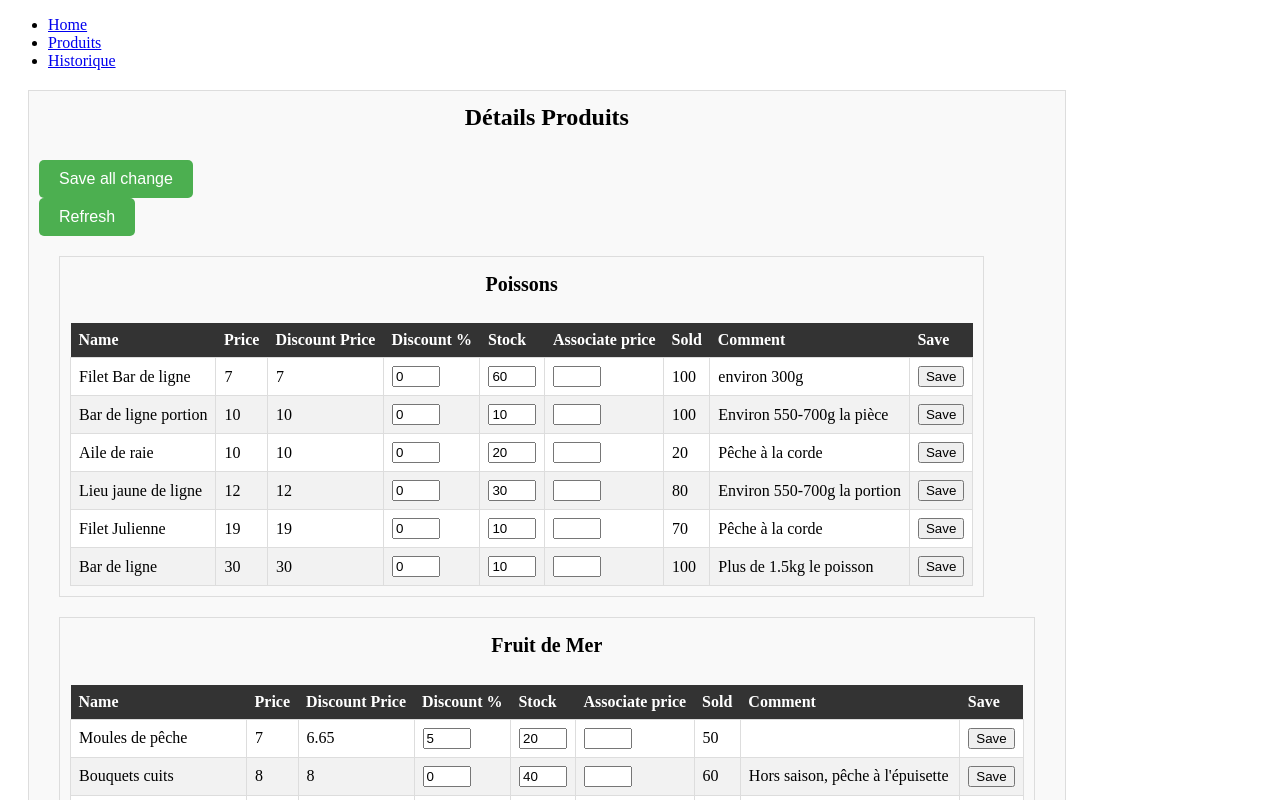
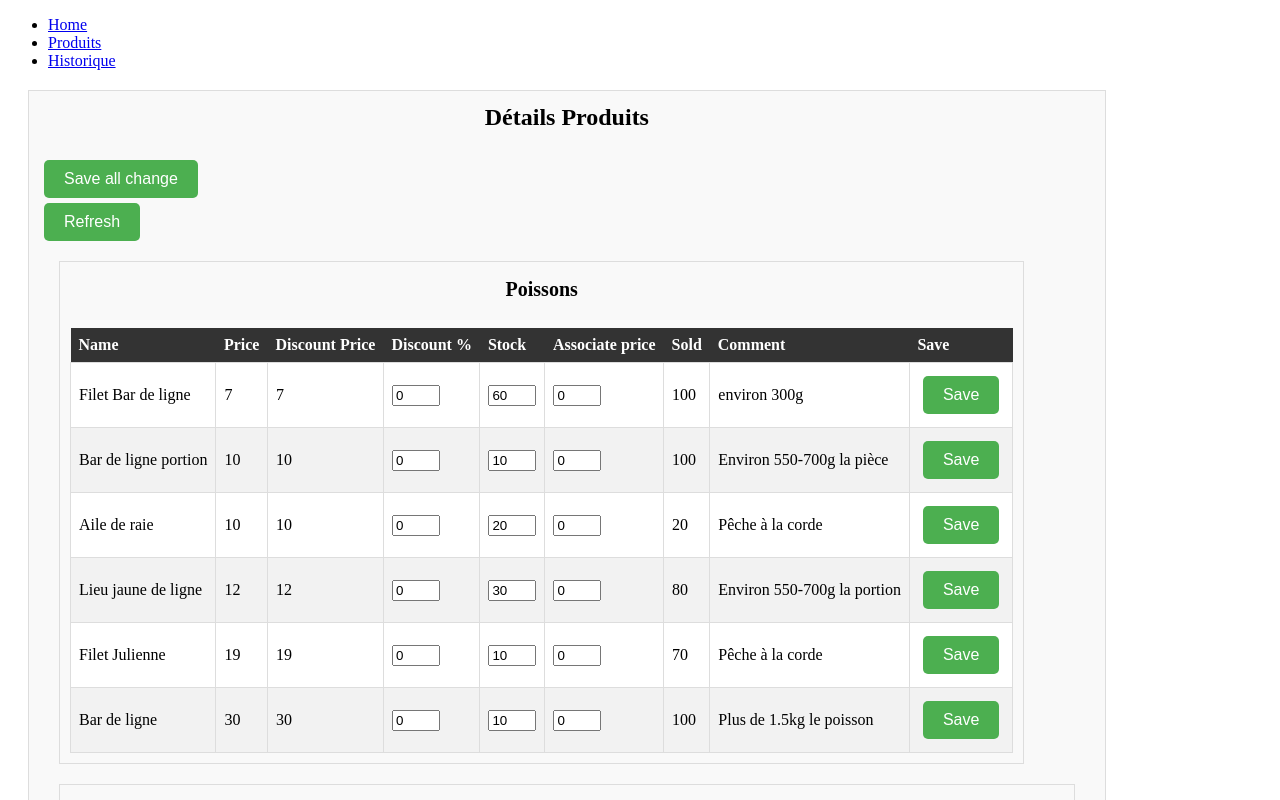
Before and after one commit to CFlorian04/Bateau-Thibault-BackOffice, an Angular app in the folder Angular/: page /produits in a window 1280 px wide. Shown: the top 800 px of the page. Built offline with nearby package versions, Linux system fonts and the light colour scheme.

Commit message:
Ajout du traitement des transactions + visuelle erreurs

```diff
--- a/Angular/src/app/core/interfaces/product.ts
+++ b/Angular/src/app/core/interfaces/product.ts
@@ -14,6 +14,7 @@ export interface Product {
     quantity_stock: number;
     quantity_sold: number;
 
-    discountedPrice: number;
+    discounted_price: number; // Prix avec réduction
+    associate_price: number; // Prix associer à un changement de stock
 
 }
--- a/Angular/src/app/pages/details-produits/details-produits.component.css
+++ b/Angular/src/app/pages/details-produits/details-produits.component.css
@@ -40,6 +40,7 @@ th {
 
 /* Styles for table data cells */
 td {
+  width: fit-content;
   padding: 8px;
   border: 1px solid #ddd;
 }
@@ -62,6 +63,20 @@ input {
   background-color: #ff474c;
 }
 
+.associate-column input,
+.associate-column p {
+  display: inline-block;
+  margin: 0; /* Pour supprimer les marges par défaut */
+}
+
+.associate-column p {
+  font-size: 15px;
+  font-style: italic;
+  margin-left: 5px;
+}
+
+
+
 /* CSS */
 .button-save {
   background-color: #4CAF50;
@@ -71,10 +86,16 @@ input {
   padding: 10px 20px;
   cursor: pointer;
   font-size: 16px;
+  margin: 5px;
 }
 
 .button-save:hover {
   background-color: #45a049;
+}
+
+.button-save:disabled {
+  background-color: #5d615d;
+  color: rgb(0, 0, 0);
 }
 
 
--- a/Angular/src/app/pages/details-produits/details-produits.component.html
+++ b/Angular/src/app/pages/details-produits/details-produits.component.html
@@ -1,7 +1,7 @@
 <div class="productArray">
 
   <h1>Détails Produits</h1>
-  <button class="button-save" (click)="SaveAllItem()">Save all change</button>
+  <button id="button_save_all" class="button-save" (click)="SaveItems()" [disabled]="isSaveAllDisabled">Save all change</button>
   <button class="button-save" (click)="getProducts()">Refresh</button>
   <!--Boucle sur toutes les catégories de produits-->
   <div *ngFor="let type of sortKeyList" class="productArray">
@@ -25,13 +25,20 @@
         <tr id="{{produit.id}}" *ngFor="let produit of sortListeProduits[type]" class="product-row">
           <td>{{ produit.name }}</td>
           <td>{{ produit.price }}</td>
-          <td>{{ produit.discountedPrice }}</td>
-          <td><input class="discount" type="number" min="0" max="100" value="{{ produit.discount }}" (change)="saveProductChange(produit.id)"></td>
-          <td><input class="stock" type="number" min="0" value="{{ produit.quantity_stock }}" (change)="saveProductChange(produit.id)"></td>
-          <td><input class="associate-price" min="0" type="number"></td>
+          <td>{{ produit.discounted_price }}</td>
+          <td>
+            <input class="discount" type="number" min="0" max="100" value="{{ produit.discount }}" (change)="saveProductChange(produit.id)">
+          </td>
+          <td>
+            <input class="stock" type="number" min="0" value="{{ produit.quantity_stock }}" (change)="saveProductChange(produit.id)">
+          </td>
+          <td class="associate-column">
+            <input class="associate-price" type="number" min="0" value="0" (change)="saveProductChange(produit.id)">
+            <p class="associate-price-text"></p>
+          </td>
           <td>{{ produit.quantity_sold }}</td>
           <td>{{ produit.comments }}</td>
-          <td><button (click)="SaveSingleItem(produit.id)">Save</button></td>
+          <td class="button_save_row"><button class="button-save" (click)="SaveItems(produit.id)">Save</button></td>
         </tr>
       </tbody>
     </table>
--- a/Angular/src/app/pages/details-produits/details-produits.component.ts
+++ b/Angular/src/app/pages/details-produits/details-produits.component.ts
@@ -1,4 +1,5 @@
 import { Component } from '@angular/core';
+import { FormGroup } from '@angular/forms';
 import { cloneDeep } from 'lodash';
 import { Product } from 'src/app/core/interfaces/product';
 import { ProductsService } from 'src/app/core/services/products.service';
@@ -21,7 +22,10 @@ export class DetailsProduitsComponent {
 
   listeTransaction!: number[][]; // Liste des transactions faites (par rapport au stock et au prix associé)
 
-  constructor(public productsService: ProductsService) {}
+  isSaveAllDisabled: boolean = false;
+
+
+  constructor(public productsService: ProductsService) { }
 
   /**
   * Récupère la liste des produits du service 'Products'.
@@ -30,7 +34,7 @@ export class DetailsProduitsComponent {
   * @returns Description de la valeur de retour.
   * @autre_actions
   * - Stockage des valeurs original (sans modification) => 'originalListeProduits'
-  * - Calcul des prix avec réductions => calculateDiscountedPrices()
+  * - Mise des données par défault => setDataAsDefault()
   * - Tri des produits en fonction de leur catégorie => sortArrayOfProducts()
   */
 
@@ -44,7 +48,7 @@ export class DetailsProduitsComponent {
   * @returns Pas de retour
   * @autre_actions
   * - Stockage des valeurs original (sans modification) => originalListeProduits[ ]
-  * - Calcul des prix avec réductions => calculateDiscountedPrices()
+  * - Mise des données par défault => setDataAsDefault()
   * - Tri des produits en fonction de leur catégorie => sortArrayOfProducts()
   */
   getProducts() {
@@ -55,7 +59,7 @@ export class DetailsProduitsComponent {
     this.productsService.getProductsFromJson().subscribe((res: Product[]) => {
       this.listeProduits = res;
       this.originalListeProduits = cloneDeep(res); // Liste de valeurs original sans modifications
-      this.calculateDiscountedPrices(); // Calcul de tous les prix avec réductions
+      this.setDataAsDefault(); // Mise des données par défault
       this.sortArrayOfProducts(); // Tri des produits par catégorie
     },
       (err) => {
@@ -64,12 +68,13 @@ export class DetailsProduitsComponent {
   }
 
   /**
-  * Attribue les prix avec réduction sur toute la liste de produits.
+  * Mise des données par défault sur toute la liste de produits.
   * @returns Pas de retour
   */
-  calculateDiscountedPrices() {
+  setDataAsDefault() {
     for (const product of this.listeProduits) {
-      product.discountedPrice = this.getDiscountPrice(product.price, product.discount);
+      product.discounted_price = this.getDiscountPrice(product.price, product.discount);
+      product.associate_price = 0;
     }
   }
 
@@ -119,6 +124,15 @@ export class DetailsProduitsComponent {
     this.sortKeyList = Object.keys(this.sortListeProduits);
   }
 
+  /**
+  * Met à jour les produits dans la liste listeProduits[ ]
+  * @param id - id du produit à mettre à jour
+  * @returns Pas de retour
+  * @autre_actions
+  * - Stockage l'id si produit différent de l'original => listeIDProduitUpdate[ ]
+  * - Ajoute du CSS si la valeur de l'input est incorrect
+  * - Met à jour la valeur du prix avec réduction
+  */
   saveProductChange(changeID: number) {
     const ProductRow = document.getElementById(changeID.toString());
 
@@ -126,70 +140,132 @@ export class DetailsProduitsComponent {
 
       const updateProduct = this.getProduit(changeID);
       const originalProduct = this.getOriginalProduit(changeID);
+
+      let discountInputElement = ProductRow.querySelector(".discount") as HTMLInputElement;
+      let associatePriceInputElement = ProductRow.querySelector(".associate-price") as HTMLInputElement;
+      let stockInputElement = ProductRow.querySelector(".stock") as HTMLInputElement;
+      let associate_price_text = ProductRow.querySelector(".associate-price-text") as HTMLParagraphElement;
+      let button_save = ProductRow.querySelector(".button_save_row > .button-save") as HTMLButtonElement;
+
       let hasChanged = false;
+      let hasError_local = false;
 
       if (updateProduct && originalProduct) {
 
+        // Modification de la valeur du discount
+        if (discountInputElement) {
+          if (+discountInputElement.value >= 0 && +discountInputElement.value <= 100) { // Règle d'affichage d'erreur
+            discountInputElement.classList.remove("input-error");
+            if (originalProduct.discount != +discountInputElement.value) {
+              updateProduct.discount = +discountInputElement.value;
+              updateProduct.discounted_price = this.getDiscountPrice(updateProduct.price, updateProduct.discount);
+              hasChanged = true;
+            }
+          } else {
+            discountInputElement.classList.add("input-error");
+            hasError_local = true;
+          }
+        }
+
+
+        // Récupération de la valeur de transaction, si le stock est différent de celui de base
+        if (associatePriceInputElement) {
+          if (+associatePriceInputElement.value >= 0) {
+            associatePriceInputElement.classList.remove("input-error");
+            updateProduct.associate_price = +associatePriceInputElement.value;
+            // Pas de hasChanged = true car cette valeur dépend du changement de stock
+          } else {
+            associatePriceInputElement.classList.add("input-error");
+            hasError_local = true;
+          }
+        }
+
         // Modification de la valeur du stock
-        let stockInputElement = ProductRow.querySelector(".stock") as HTMLInputElement;
         if (stockInputElement) {
           if (+stockInputElement.value >= 0) { // Règle d'affichage d'erreur
             stockInputElement.classList.remove("input-error");
             if (originalProduct.quantity_stock != +stockInputElement.value) {
               updateProduct.quantity_stock = +stockInputElement.value;
               hasChanged = true;
-              // Récupération de la valeur de transaction, si le stock est différent de celui de base
-              let associatePrice = ProductRow.querySelector(".associate-price") as HTMLInputElement;
-              if (associatePrice) {
-                null;
+              associatePriceInputElement.classList.remove("input-error");
+              let changeValue = +stockInputElement.value - originalProduct.quantity_stock
+              if (+associatePriceInputElement.value == 0 && changeValue < 0) {
+                associate_price_text.innerText = 'invendu (' + changeValue + ')';
+              } else if (+associatePriceInputElement.value > 0 && changeValue < 0) {
+                associate_price_text.innerText = 'vente (' + changeValue + ')';
+              } else if (+associatePriceInputElement.value > 0 && changeValue > 0) {
+                associate_price_text.innerText = 'achat (+' + changeValue + ')';
               } else {
-                stockInputElement.classList.add("input-error");
-              }
-
-            }
-          }
-
-          // Modification de la valeur du discount
-          let discountInputElement = ProductRow.querySelector(".discount") as HTMLInputElement;
-          if (discountInputElement) {
-            if (+discountInputElement.value >= 0 && +discountInputElement.value <= 100) { // Règle d'affichage d'erreur
-              discountInputElement.classList.remove("input-error");
-              if (originalProduct.discount != +discountInputElement.value) {
-                updateProduct.discount = +discountInputElement.value;
-                updateProduct.discountedPrice = this.getDiscountPrice(updateProduct.price, updateProduct.discount);
-                console.log(this.getDiscountPrice(updateProduct.price, updateProduct.discount))
-                console.log(updateProduct.discountedPrice);
-                hasChanged = true;
+                // Ne correspond pas à quelque chose de possible
+                associate_price_text.innerText = 'erreur';
+                associatePriceInputElement.classList.add("input-error");
+                hasError_local = true;
               }
             } else {
-              discountInputElement.classList.add("input-error");
+              associate_price_text.innerText = '';
             }
+          } else {
+            stockInputElement.classList.add("input-error");
+            hasError_local = true;
           }
         }
 
         hasChanged ? this.setProduitsUpdate(changeID) : this.removeProduitsUpdate(changeID);
+        hasError_local ? button_save?.setAttribute('disabled', '') : button_save?.removeAttribute('disabled');
+
+        this.updateSaveAllButton()
 
         // console.log("sortListeProduits");
         // console.log(this.sortListeProduits[updateProduct?.category].find(e => e.id === changeID));
 
       }
-      console.log("listeProduits");
-      console.log("Discount : " + this.listeProduits.find(e => e.id === changeID)?.discount);
-      console.log("Discount Price : " + this.listeProduits.find(e => e.id === changeID)?.discountedPrice);
+
+      // console.log("Associate Price : " + this.listeProduits.find(e => e.id === changeID)?.associate_price)
+      // console.log("Discount : " + this.listeProduits.find(e => e.id === changeID)?.discount);
+      // console.log("Discount Price : " + this.listeProduits.find(e => e.id === changeID)?.discounted_price);
 
     }
   }
 
+  updateSaveAllButton() {
+    this.isSaveAllDisabled = false;
+    this.originalListeProduits.forEach(e => {
+      let ProductRow = document.getElementById(e.id.toString());
+      if (ProductRow) {
+        let button_save = ProductRow.querySelector(".button_save_row > .button-save") as HTMLButtonElement;
+        if (button_save['disabled'] == true) {
+          this.isSaveAllDisabled = true;
+          return;
+        }
+      }
+
+    });
+    //console.log(this.isSaveAllDisabled);
+  }
+
+  /**
+  * Récupère le nom de la catégorie
+  * @param category - Numéro  de la catégorie
+  * @returns type: string
+  */
   getProductCategoryName(category: number) {
     return this.productsService.getProductCategoryName(category);
   }
 
+  /**
+  * Ajoute le produit dans la liste listeIDProduitUpdate[ ]
+  * @param id - id du produit à ajouter
+  */
   setProduitsUpdate(productID: number) {
     if (!this.listeIDProduitUpdate.includes(productID)) {
       this.listeIDProduitUpdate.push(productID);
     }
   }
 
+  /**
+  * Retire le produit dans la liste listeIDProduitUpdate[ ]
+  * @param id - id du produit à retirer
+  */
   removeProduitsUpdate(productID: number) {
     const index = this.listeIDProduitUpdate.indexOf(productID);
 
@@ -198,55 +274,79 @@ export class DetailsProduitsComponent {
     }
   }
 
+  /**
+  * Envoi les modifications de tous les produits au serveur
+  * @param id - (optionnel) id du produit à sauvegarder
+  * @autre_actions Suppression de tous les ids dans listeIDProduitUpdate[ ]
+  */
+  SaveItems(optionalID?: number) {
 
-  SaveAllItem() {
     let updatedProducts: Product[] = [];
 
-    this.listeIDProduitUpdate.forEach(itemId => {
-      let updatedProduct = this.listeProduits.find(product => product.id === itemId);
+    if (typeof optionalID !== undefined) {
+      this.listeIDProduitUpdate.forEach(itemId => {
+        let updatedProduct = this.listeProduits.find(product => product.id === itemId);
+        if (updatedProduct) {
+          updatedProducts.push(updatedProduct);
+        }
+      });
+      this.sendTransactions();
+    } else {
+      let updatedProduct = this.listeProduits.find(product => product.id === optionalID);
       if (updatedProduct) {
         updatedProducts.push(updatedProduct);
       }
-    });
+      this.sendTransactions(optionalID);
+    }
+
 
     if (updatedProducts.length > 0) {
       let json = JSON.stringify(updatedProducts);
       this.productsService.saveProductsChanges(json);
       this.listeIDProduitUpdate = [];
 
-      console.log("Sauvegarde de toutes les modifications de produits");
+      //console.log("Sauvegarde de toutes les modifications de produits");
       console.log(json);
+
     }
-
-    console.log(this.listeIDProduitUpdate);
   }
 
 
+  sendTransactions(optionalID?: number) {
 
-  SaveSingleItem(productID: number) {
-    let updatedProducts: Product[] = [];
+    let updateTransactions: { id_product: number, stock_change: number, price: number }[] = [];
 
-    let updatedProduct = this.listeProduits.find(product => product.id === productID);
-    if (updatedProduct) {
-      updatedProducts.push(updatedProduct);
-      let index = this.listeIDProduitUpdate.indexOf(productID);
-      if (index !== -1) {
-        this.listeIDProduitUpdate.splice(index, 1);
+    if (typeof optionalID !== undefined) {
+      this.listeIDProduitUpdate.forEach(itemId => {
+        let updatedTransa = this.listeProduits.find(product => product.id === itemId);
+        let originalProduct = this.originalListeProduits.find(product => product.id === itemId);
+
+        if (updatedTransa && originalProduct) {
+          let Trans = { "id_product": updatedTransa.id, "stock_change": (updatedTransa.quantity_stock - originalProduct?.quantity_stock), "price": updatedTransa.associate_price }
+          updateTransactions.push(Trans);
+        }
+      });
+    } else {
+      let updatedTransa = this.listeProduits.find(product => product.id === optionalID);
+      let originalProduct = this.originalListeProduits.find(product => product.id === optionalID);
+
+      if (updatedTransa && originalProduct) {
+        let Trans = { "id_product": updatedTransa.id, "stock_change": (originalProduct?.quantity_stock - updatedTransa.quantity_stock), "price": updatedTransa.associate_price }
+        updateTransactions.push(Trans);
       }
     }
 
-    if (updatedProducts.length > 0) {
-      let json = JSON.stringify(updatedProducts);
+
+    if (updateTransactions.length > 0) {
+      let json = JSON.stringify(updateTransactions);
       this.productsService.saveProductsChanges(json);
+      this.listeIDProduitUpdate = [];
 
-      console.log("Sauvegarde du produit : id " + productID);
+      //console.log("Sauvegarde de toutes les modifications de produits");
       console.log(json);
     }
-    console.log(this.listeIDProduitUpdate);
-
 
   }
 
 
-
 }
--- /dev/null
+++ b/Angular/src/assets/data/config.json
@@ -0,0 +1,3 @@
+{
+    "serverURL": "http://51.255.166.155:1352/tig/"
+}
```
Also changed, not shown: Angular/src/app/core/services/products.service.ts (+16 -5 lines).
